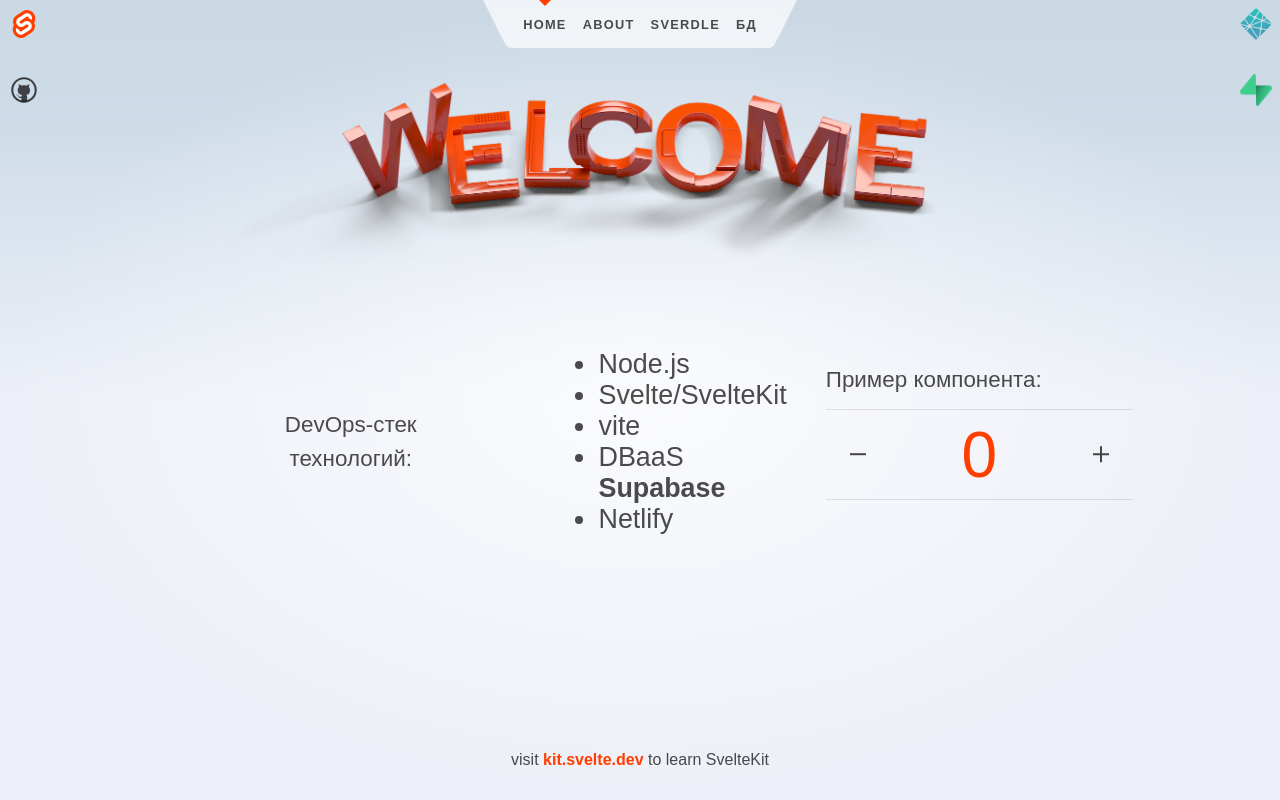
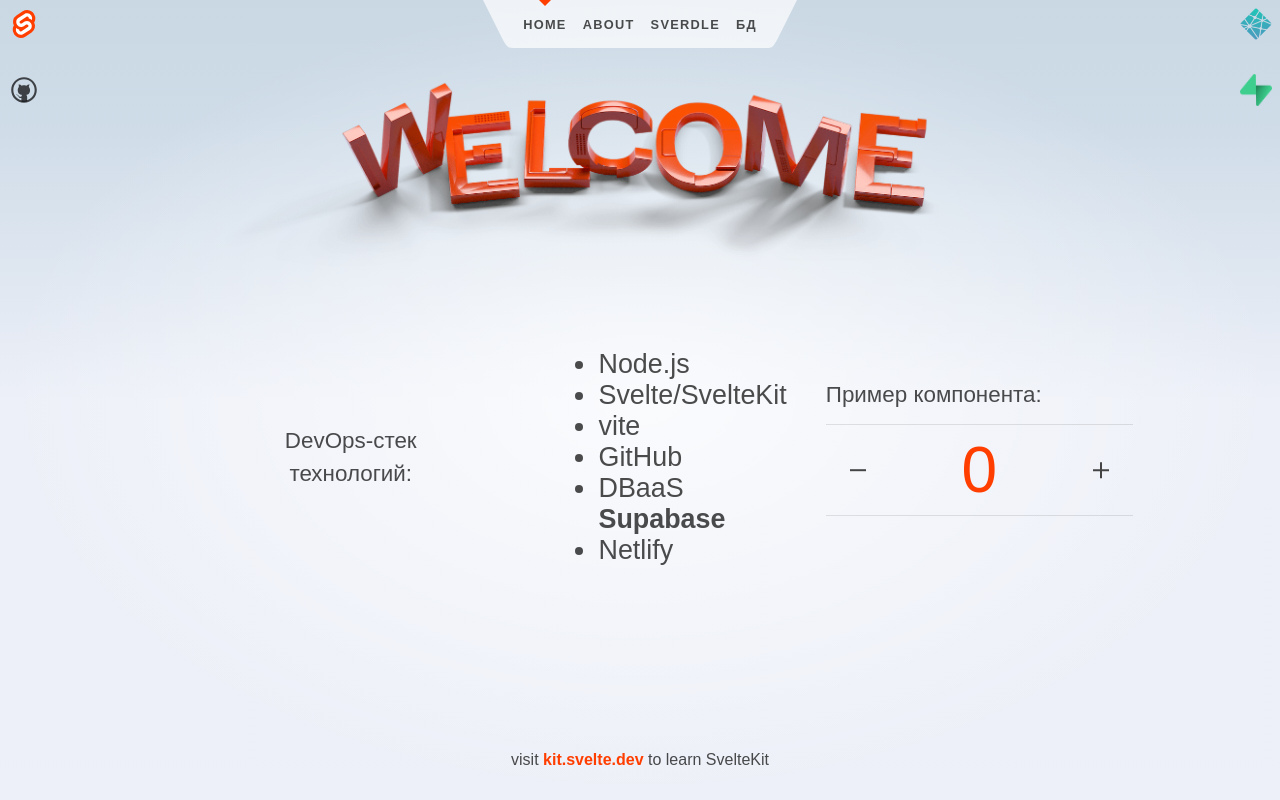
Before and after one commit to ijetsoft/sveltekit-first-db, a SvelteKit app: page / in a window 1280 px wide. Built offline with nearby package versions, Linux system fonts and the light colour scheme.

Commit message:
+ github

```diff
--- a/src/routes/+page.svelte
+++ b/src/routes/+page.svelte
@@ -25,6 +25,7 @@
 						<li>Node.js</li>
 						<li>Svelte/SvelteKit</li>
 						<li>vite</li>
+						<li>GitHub</li>
 						<li>DBaaS <b>Supabase</b></li>
 						<li>Netlify</li>
 					</ul>
```
